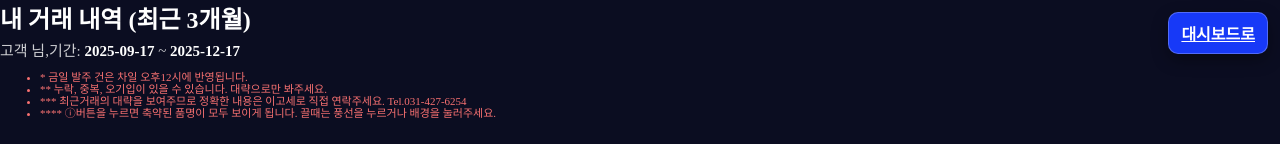
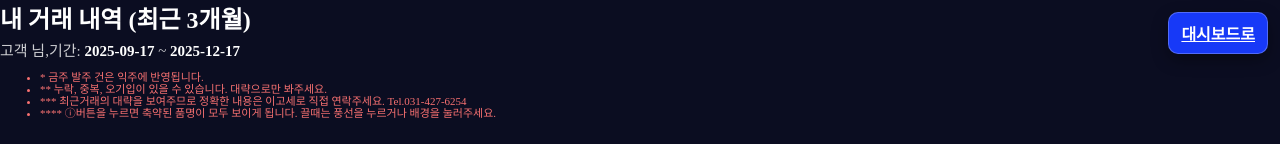
Before and after one commit to sin100007-pixel/EGOSE-ANYANG, a Next.js app: page /ledger in a window 1280 px wide. Shown: the top 144 px of the page. Built offline with nearby package versions, Linux system fonts and the light colour scheme; no server answers; the database is empty.

Commit message:
ledgercommentedited

```diff
--- a/app/ledger/page.tsx
+++ b/app/ledger/page.tsx
@@ -344,7 +344,7 @@ export default function LedgerPage() {
             className="space-y-[2px] font-medium text-red-400 eg-notice"
             style={{ color: "#f87171" }} // red-400 강제
           >
-            <li>* 금일 발주 건은 차일 오후12시에 반영됩니다.</li>
+            <li>* 금주 발주 건은 익주에 반영됩니다.</li>
             <li>** 누락, 중복, 오기입이 있을 수 있습니다. 대략으로만 봐주세요.</li>
             <li>
               *** 최근거래의 대략을 보여주므로 정확한 내용은 이고세로 직접 연락주세요.
```
